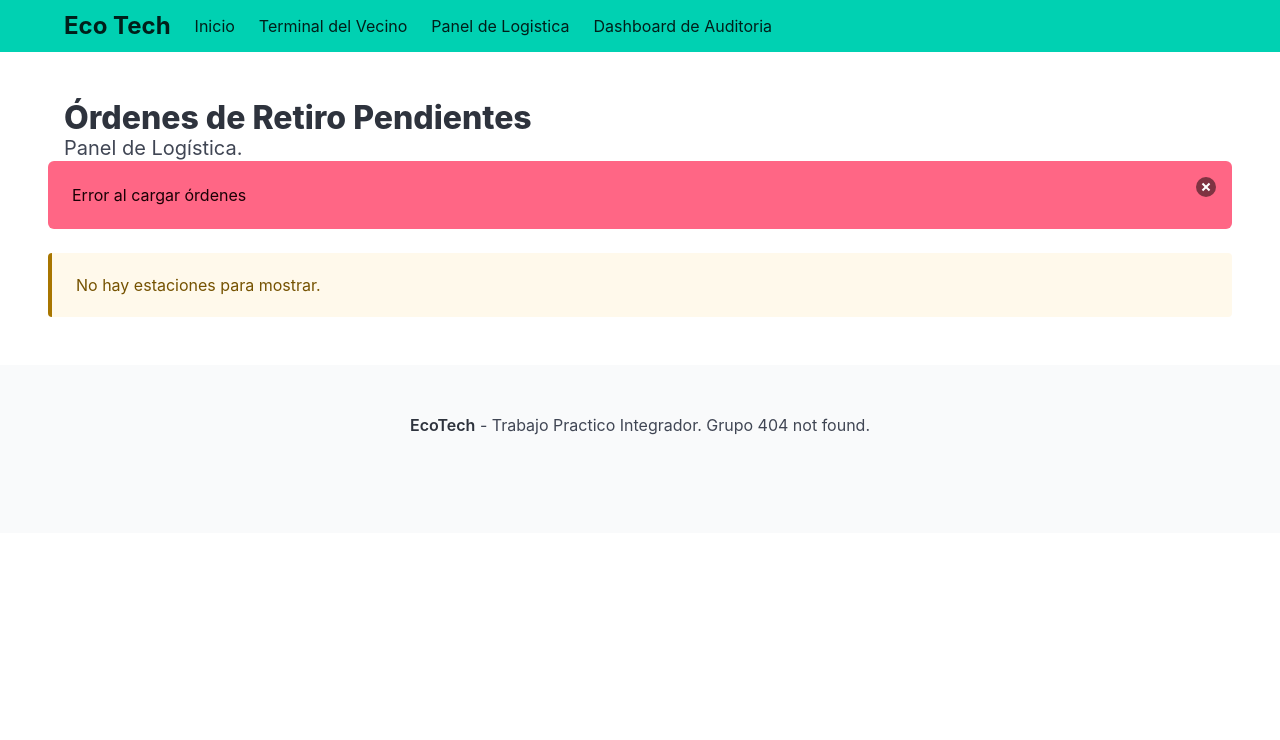
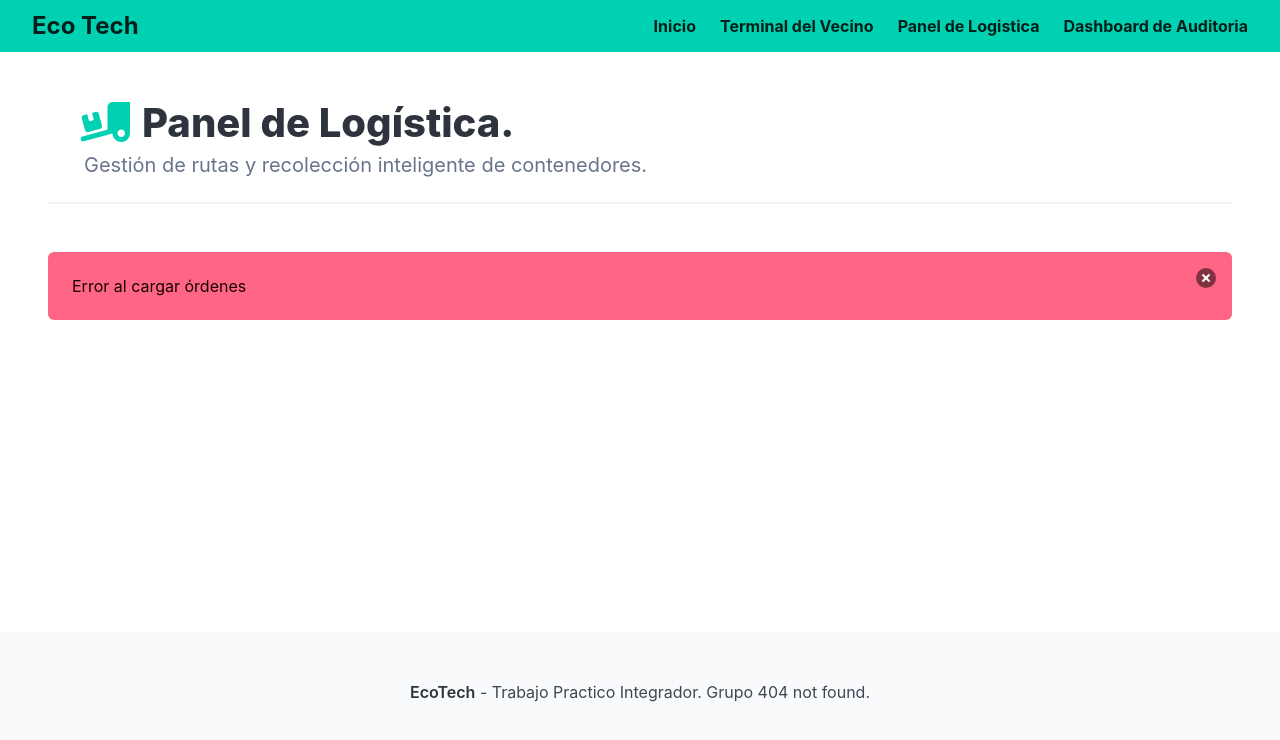
Before and after one commit to NahuelLescano/EcoTech, a plain HTML site: page frontend/logistica.html in a window 1280 px wide. Drawn offline with nearby package versions, Linux system fonts and the light colour scheme; no server answers.

Commit message:
fix: mejora de los estilos

```diff
--- a/frontend/js/logistica.js
+++ b/frontend/js/logistica.js
@@ -172,7 +172,7 @@ async function cargarContenedoresHub() {
     const response = await fetch(API_CONTENEDORES);
 
     if (!response.ok) {
-      throw new Error(`Error HTTP ${response.status}`);
+      throw new Error(`Error al cargar los contenedores: ${response.status} ${response.statusText}`);
     }
 
     const data = await response.json();
@@ -188,4 +188,4 @@ async function cargarContenedoresHub() {
 }
 
 cargarOrdenes();
-cargarContenedoresHub();
+// cargarContenedoresHub();
--- a/frontend/logistica.html
+++ b/frontend/logistica.html
@@ -5,43 +5,49 @@
     <meta charset="UTF-8" />
     <link rel="icon" type="image/svg+xml" href="/public/favicon.svg" />
     <meta name="viewport" content="width=device-width, initial-scale=1.0" />
-    <title>Panel de Logistica</title>
+    <title>Panel de Logistica - EcoTech</title>
     <link rel="stylesheet" href="https://cdnjs.cloudflare.com/ajax/libs/bulma/1.0.4/css/bulma.min.css" />
-    <link rel="stylesheet" href="https://cdn.jsdelivr.net/npm/@fortawesome/fontawesome-free@6.5.2/css/all.min.css">
+    <link rel="stylesheet" href="https://cdn.jsdelivr.net/npm/@fortawesome/fontawesome-free@6.5.2/css/all.min.css" />
     <script type="module" defer src="js/logistica.js"></script>
 </head>
 
-<body>
+<body class="is-flex is-flex-direction-column" style="min-height: 100vh;">
     <header>
         <nav class="navbar is-primary" aria-label="main navigation">
-            <div class="container">
+            <div class="container is-fluid">
                 <div class="navbar-brand">
                     <a class="navbar-item has-text-weight-bold is-size-4" href="index.html">Eco Tech</a>
                     <button class="navbar-burger" aria-label="menu" aria-expanded="false" data-target="main-navbar">
                         <span aria-label="true"></span>
                         <span aria-label="true"></span>
                         <span aria-label="true"></span>
-                        <span aria-label="true"></span>
                     </button>
                 </div>
                 <div id="main-navbar" class="navbar-menu">
-                    <div class="navbar-start">
-                        <a class="navbar-item" href="index.html">Inicio</a>
-                        <a class="navbar-item" href="terminal.html">Terminal del Vecino</a>
-                        <a class="navbar-item is-active" href="logistica.html">Panel de Logistica</a>
-                        <a class="navbar-item" href="auditoria.html">Dashboard de Auditoria</a>
+                    <div class="navbar-end">
+                        <a class="navbar-item has-text-weight-bold" href="index.html">Inicio</a>
+                        <a class="navbar-item has-text-weight-bold" href="terminal.html">Terminal del Vecino</a>
+                        <a class="navbar-item is-active has-text-weight-bold" href="logistica.html">Panel de
+                            Logistica</a>
+                        <a class="navbar-item has-text-weight-bold" href="auditoria.html">Dashboard de Auditoria</a>
                     </div>
                 </div>
             </div>
         </nav>
     </header>
 
-    <main>
+    <main class="is-flex-grow-1">
         <section class="section">
-            <div class="container">
-                <h1 class="title">Órdenes de Retiro Pendientes</h1>
-                <p class="subtitle">Panel de Logística.</p>
+            <div class="container is-fluid">
+                <h1 class="title is-2 mb-2">
+                    <i class="fa-solid fa-truck-ramp-box has-text-primary mr-3"></i>Panel de Logística.
+                </h1>
+                <p class="subtitle is-5 has-text-grey pl-1">
+                    Gestión de rutas y recolección inteligente de contenedores.
+                </p>
             </div>
+
+            <hr class="has-background-light mb-6" />
 
             <div id="loading" class="has-text-centered">
                 <p>Cargando órdenes...</p>
```
Also changed, not shown: frontend/index.html (+17 -15 lines).
